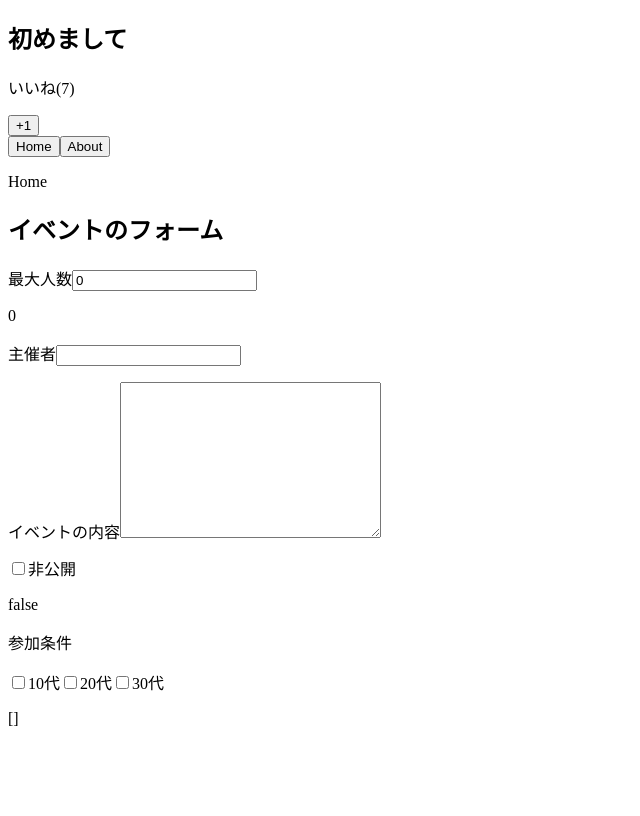
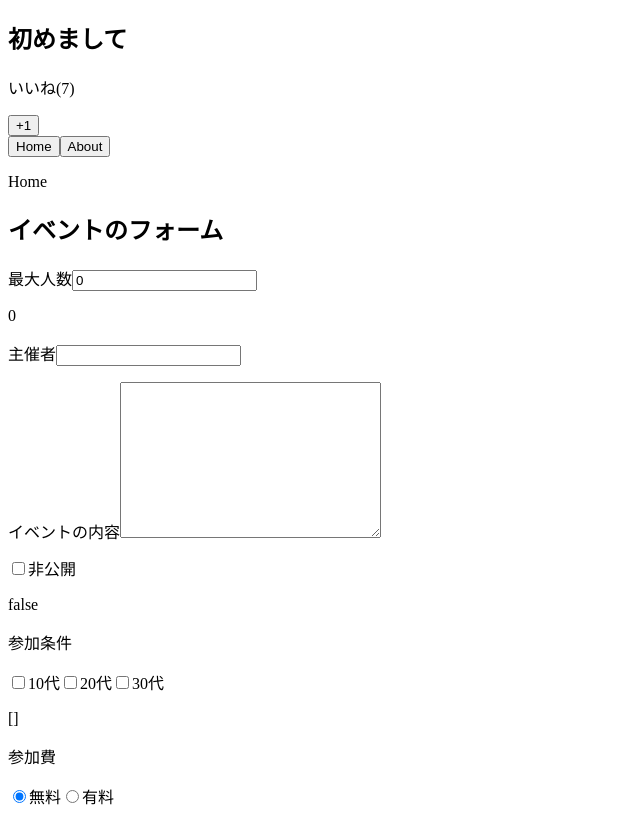
Before and after one commit to k-kudo-hub/vuejs-practice, a Vue app: page / in a window 1280 px wide. Shown: the whole page, without its empty margins (0-640 px from the left). Built offline with nearby package versions, Linux system fonts and the light colour scheme.

Commit message:
ラジオボタンの双方向バインディング

```diff
--- a/src/App.vue
+++ b/src/App.vue
@@ -21,12 +21,14 @@
         v-model.trim="eventData.host"
       >
       <p>{{ eventData.host }}</p>
+
       <label for="detail">イベントの内容</label>
       <textarea id="" cols="30" rows="10" v-model="eventData.detail"></textarea>
       <pre>{{ eventData.detail }}</pre>
       <input type="checkbox" id="isPrivate" v-model="eventData.isPrivate">
       <label for="isPrivate">非公開</label>
       <p>{{ eventData.isPrivate }}</p>
+
       <p>参加条件</p>
       <input type="checkbox" id="10" value="10代" v-model="eventData.target">
       <label for="10">10代</label>
@@ -35,6 +37,12 @@
       <input type="checkbox" id="30" value="30代" v-model="eventData.target">
       <label for="30">30代</label>
       <p>{{ eventData.target }}</p>
+
+      <p>参加費</p>
+      <input type="radio" id="free" value="無料" v-model="eventData.price">
+      <label for="free">無料</label>
+      <input type="radio" id="paid" value="有料" v-model="eventData.price">
+      <label for="paid">有料</label>
     </div>
   </div>
 </template>
@@ -55,7 +63,8 @@
         host: "",
         detail: "",
         isPrivate: false,
-        target: []
+        target: [],
+        price: "無料"
       }
     };
   },
```
